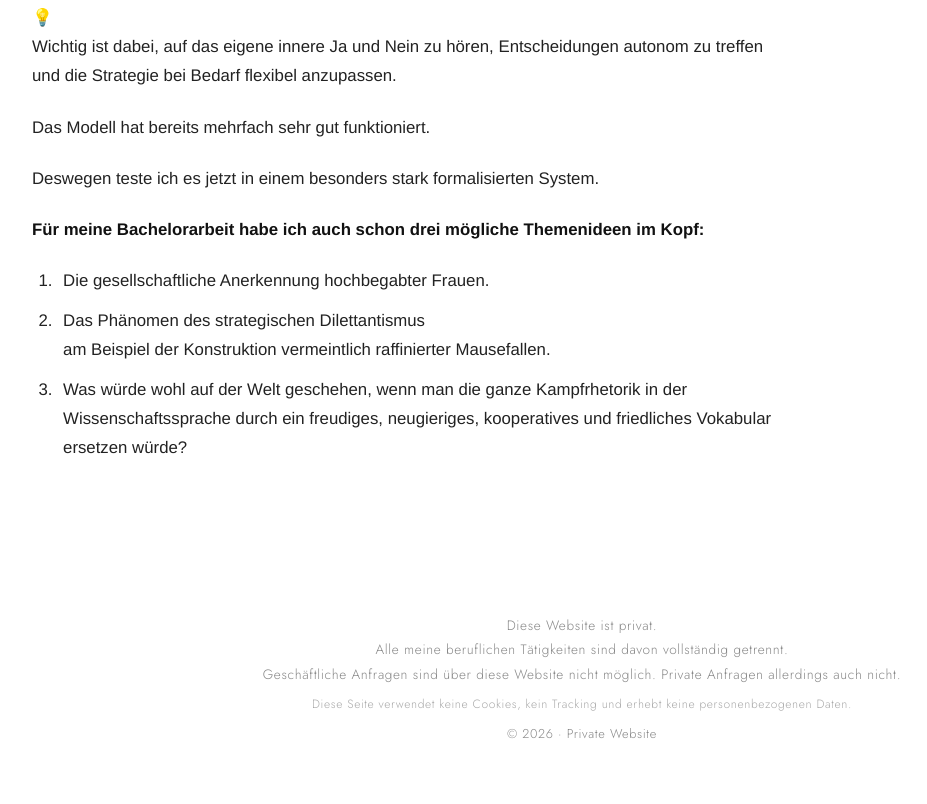
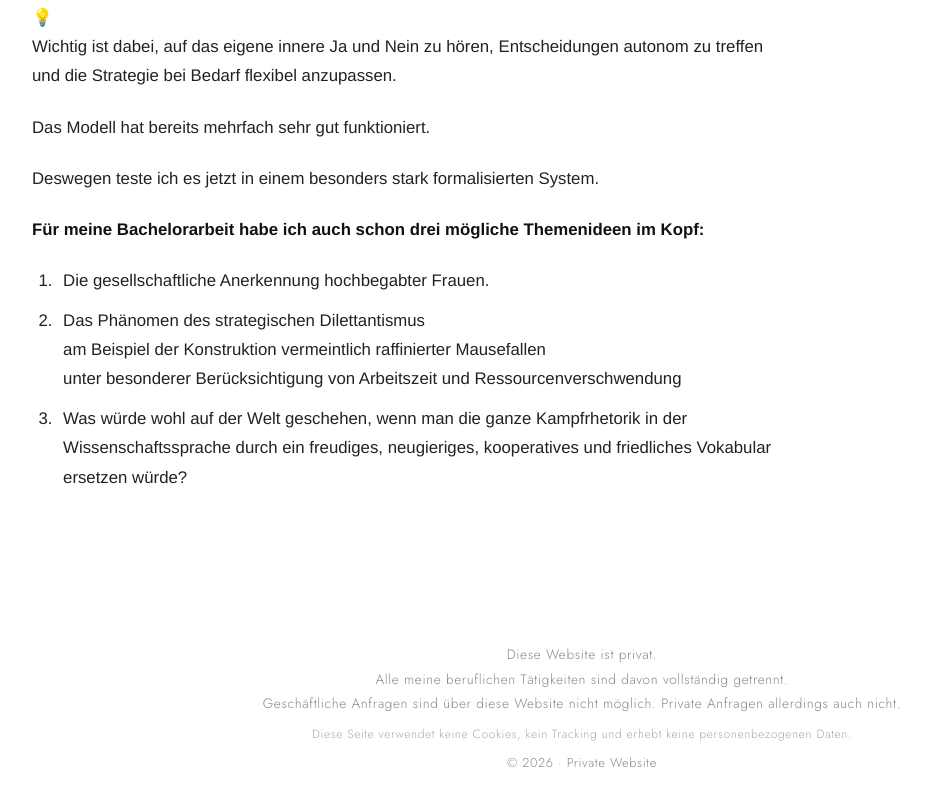
Before and after one commit to pattern-lab-dev/Website, a plain HTML site: page index.html in a window 1280 px wide. Shown: the part 1985-2789 px from the top of the page, without its empty margins (58-985 px from the left). Before the commit the page ends 2760 px from the top, so only its background shows below. Drawn offline with Linux system fonts and the light colour scheme.

Commit message:
Enhance strategic dilettantism description in index.html
Expanded description of strategic dilettantism phenomenon.

```diff
--- a/index.html
+++ b/index.html
@@ -338,7 +338,9 @@
                         hochbegabter Frauen.
                     </li>
                     <li>
-                        Das Phänomen des strategischen Dilettantismus <br> am Beispiel der Konstruktion vermeintlich raffinierter Mausefallen.
+                        Das Phänomen des strategischen Dilettantismus<br>
+                        am Beispiel der Konstruktion vermeintlich raffinierter Mausefallen<br>
+                        unter besonderer Berücksichtigung von Arbeitszeit und Ressourcenverschwendung
                     </li>
                     <li>
                         Was würde wohl auf der Welt geschehen,
```
